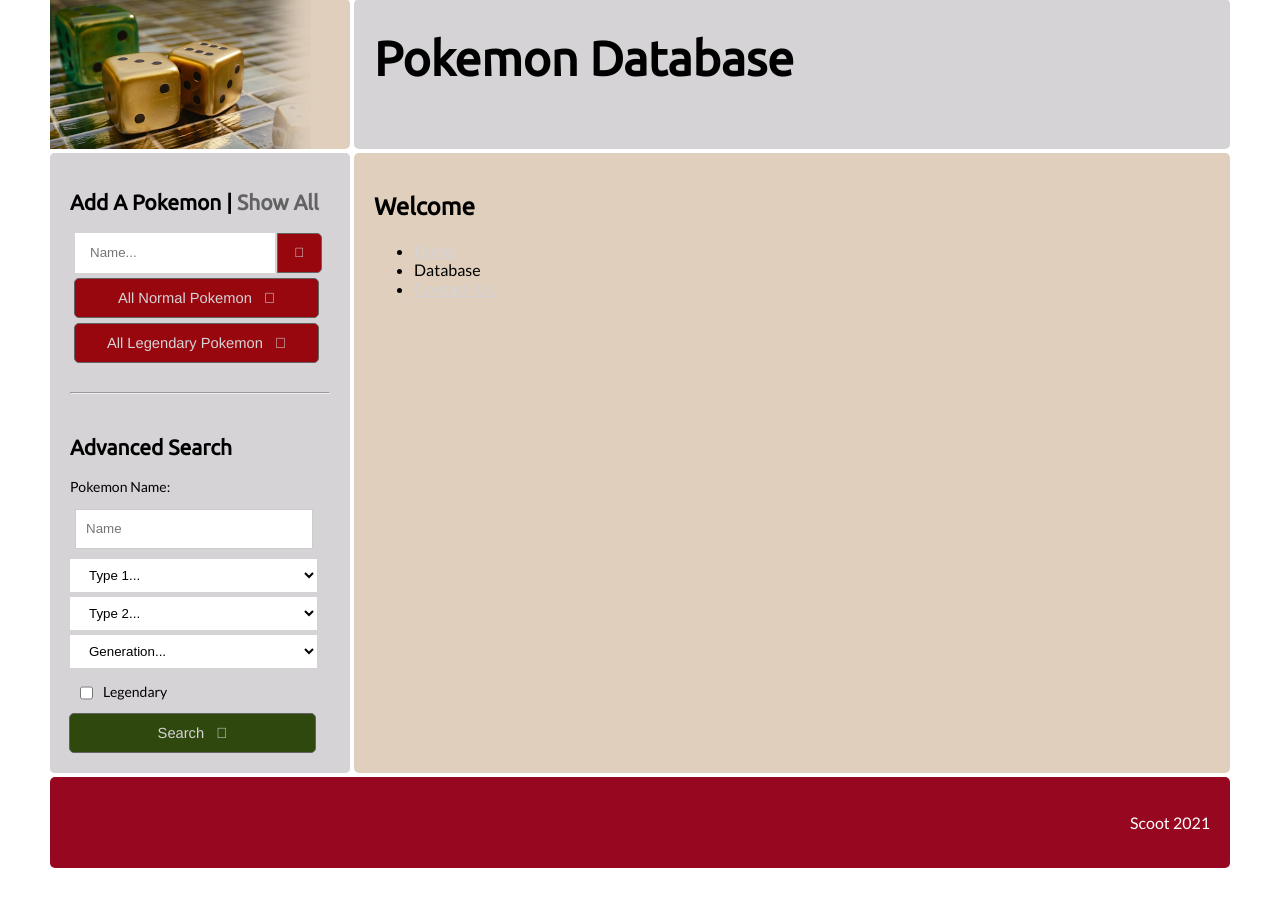
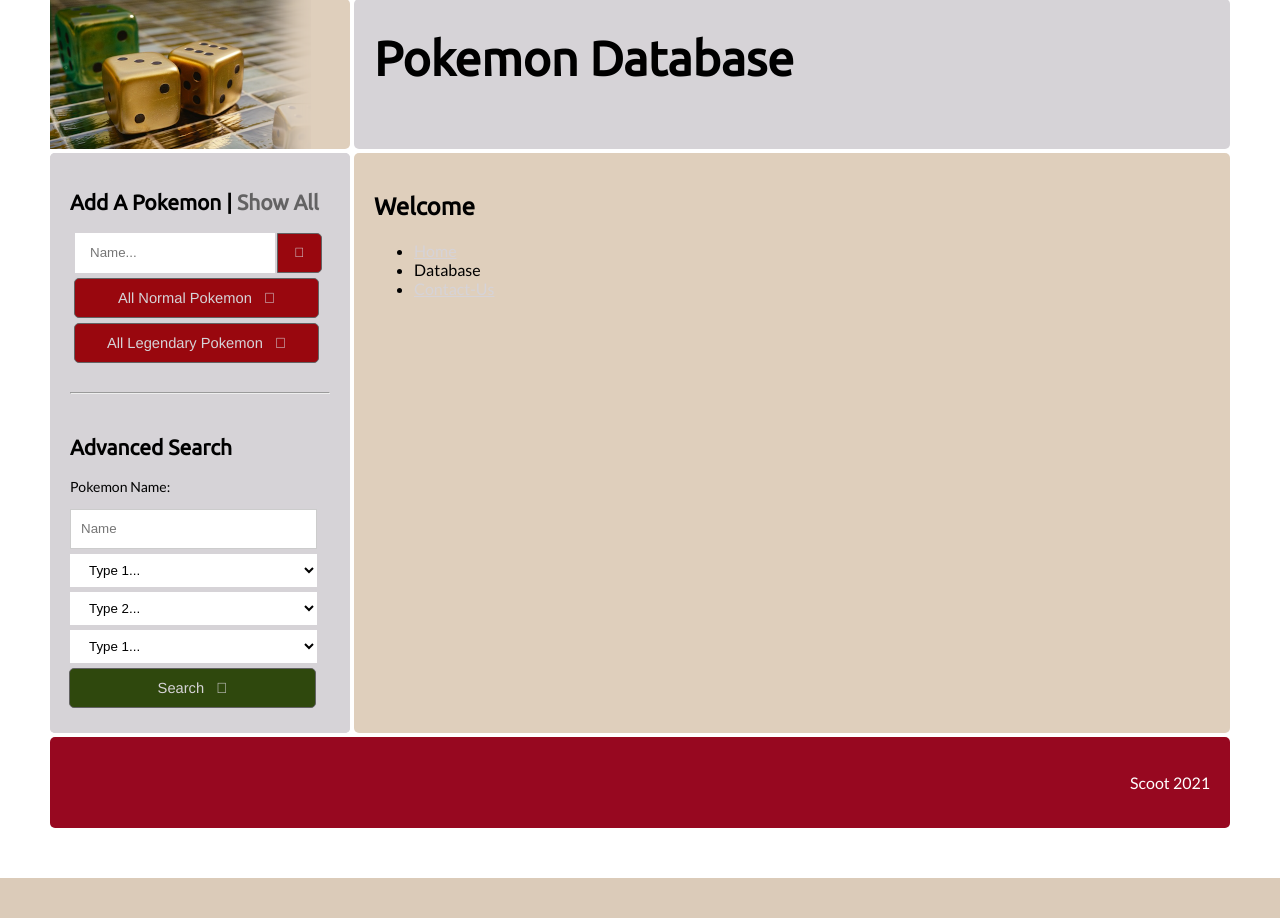
Before and after one commit to Iron-Scott/Y12-DGP-Assessment, a PHP site: page /index.php in a window 1280 px wide. Shown: the part 51-969 px from the top of the page. After the commit the page ends 929 px from the top, so only its background shows below. Run offline with PHP 8.4, Linux system fonts and the light colour scheme; data that the repository does not hold is empty.

Commit message:
Update bottombit.php

```diff
--- a/bottombit.php
+++ b/bottombit.php
@@ -43,8 +43,7 @@
 
 			<p>Pokemon Name:</p>
 
-			<form class="searchform" method="post"
-			action="advanced.php" enctype="multipart/form-data">
+
 
 			<input class="adv" type="text" name="adv_pokemonname" size="40"
 			value="" placeholder="Name" />
@@ -108,7 +107,7 @@
 
 			<select class="search adv" name="generation">
 
-			<option value="" disabled selected>Generation...</option>
+			<option value="" disabled selected>Type 1...</option>
 			<p>Generation:</p>
 			<?php
 				$pokemongeneration_sql="SELECT * FROM `generation` ORDER BY `generation`.`Generation` ASC ";
@@ -133,13 +132,14 @@
 
 			</div>
 
-			<input class="adv-txt" type="checkbox" name="in-app"
+			<form class="adv-txt" type="checkbox" name="advanced"
 			value="0">Legendary
 
 			<input class="submit advanced-button" type="submit" action="advanced.php"
 			name="advanced" value="Search &nbsp; &#xf002;" />
 
-
+			<form class="searchform" method="post"
+			action="advanced.php" enctype="multipart/form-data">
 			</div> <!-- / wrapper -->
 			</div>
 		</form>
```
